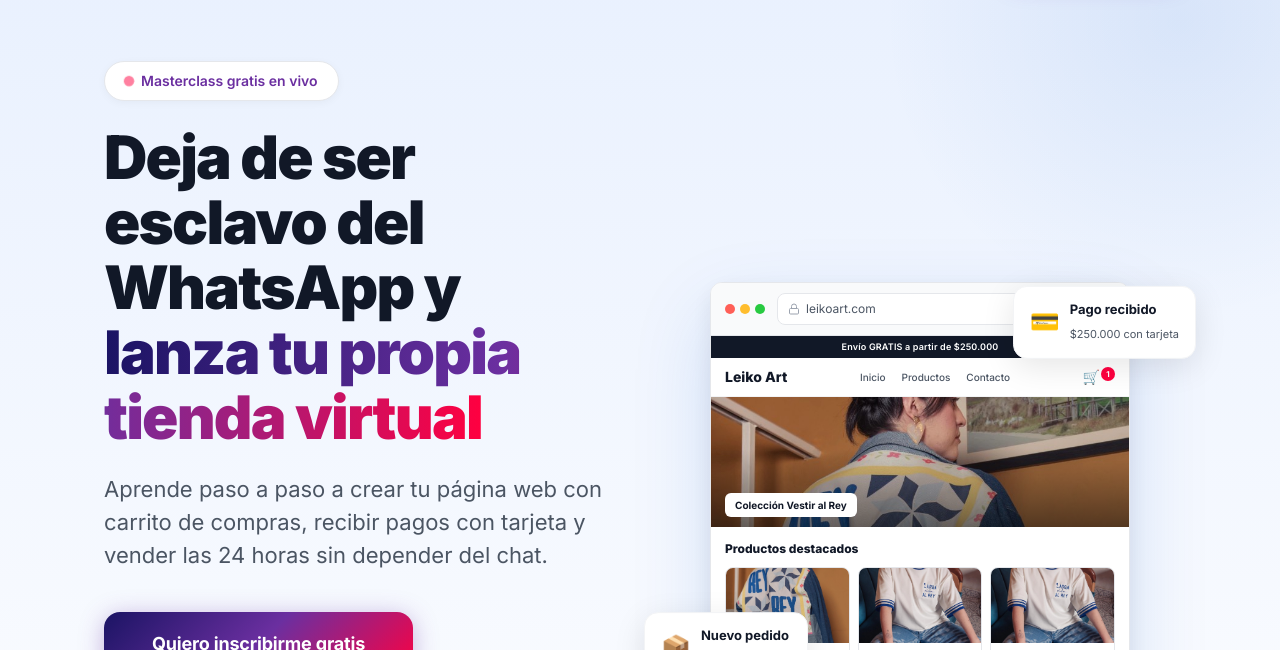
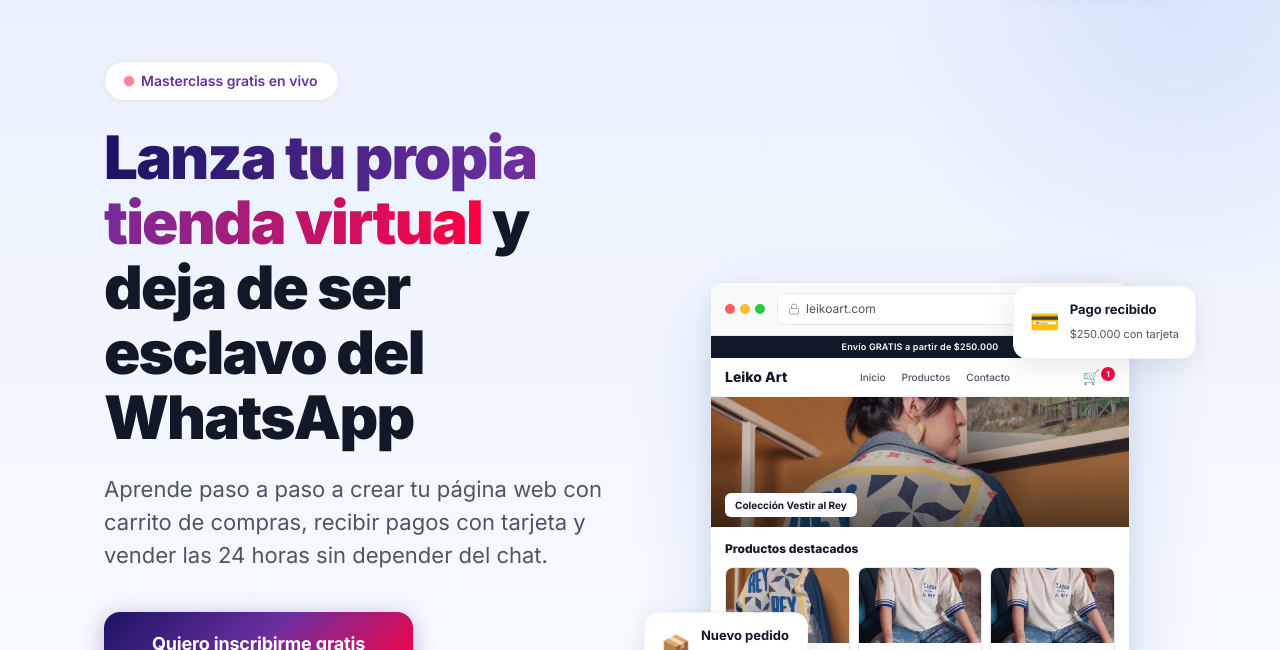
Before and after one commit to YinaGrisales/masterclass-bold-tiendanube, a plain HTML site: page index.html in a window 1280 px wide. Shown: the part 79-729 px from the top of the page. Drawn offline with Linux system fonts and the light colour scheme.

Commit message:
Cambiar orden del headline hero

```diff
--- a/index.html
+++ b/index.html
@@ -1298,7 +1298,7 @@
             Masterclass gratis en vivo
           </div>
           <h1>
-            Deja de ser esclavo del WhatsApp y <span class="highlight">lanza tu propia tienda virtual</span>
+            <span class="highlight">Lanza tu propia tienda virtual</span> y deja de ser esclavo del WhatsApp
           </h1>
           <p class="hero-subtitle">
             Aprende paso a paso a crear tu página web con carrito de compras, recibir pagos con tarjeta y vender las 24 horas sin depender del chat.
```
